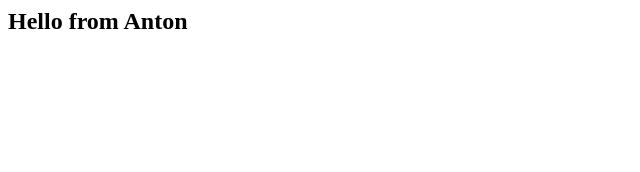
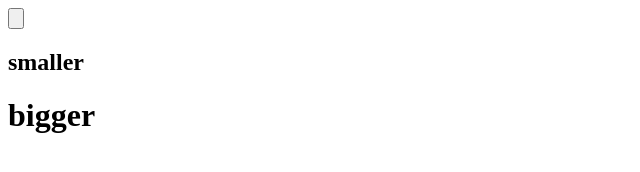
Before and after one commit to IuriiVovchenko/Anton1, a plain HTML site: page index.html in a window 1280 px wide. Shown: the whole page, without its empty margins (0-640 px from the left). Drawn offline with Linux system fonts and the light colour scheme.

Commit message:
Update index.html

```diff
--- a/index.html
+++ b/index.html
@@ -1,7 +1,14 @@
 <HTML>
 <HEAD>
+<script>
+function foo(){
+	document.getElementById('biggerone').style.color="#9932CC";
+}
+</script>
 </HEAD>
 <BODY>
-<h2>Hello from Anton</h2>
+<input onclick="foo();" type="button"></button>
+<h2>smaller</h2>
+<h1 id="biggerone">bigger</h1>
 </BODY>
 </HTML>
```
